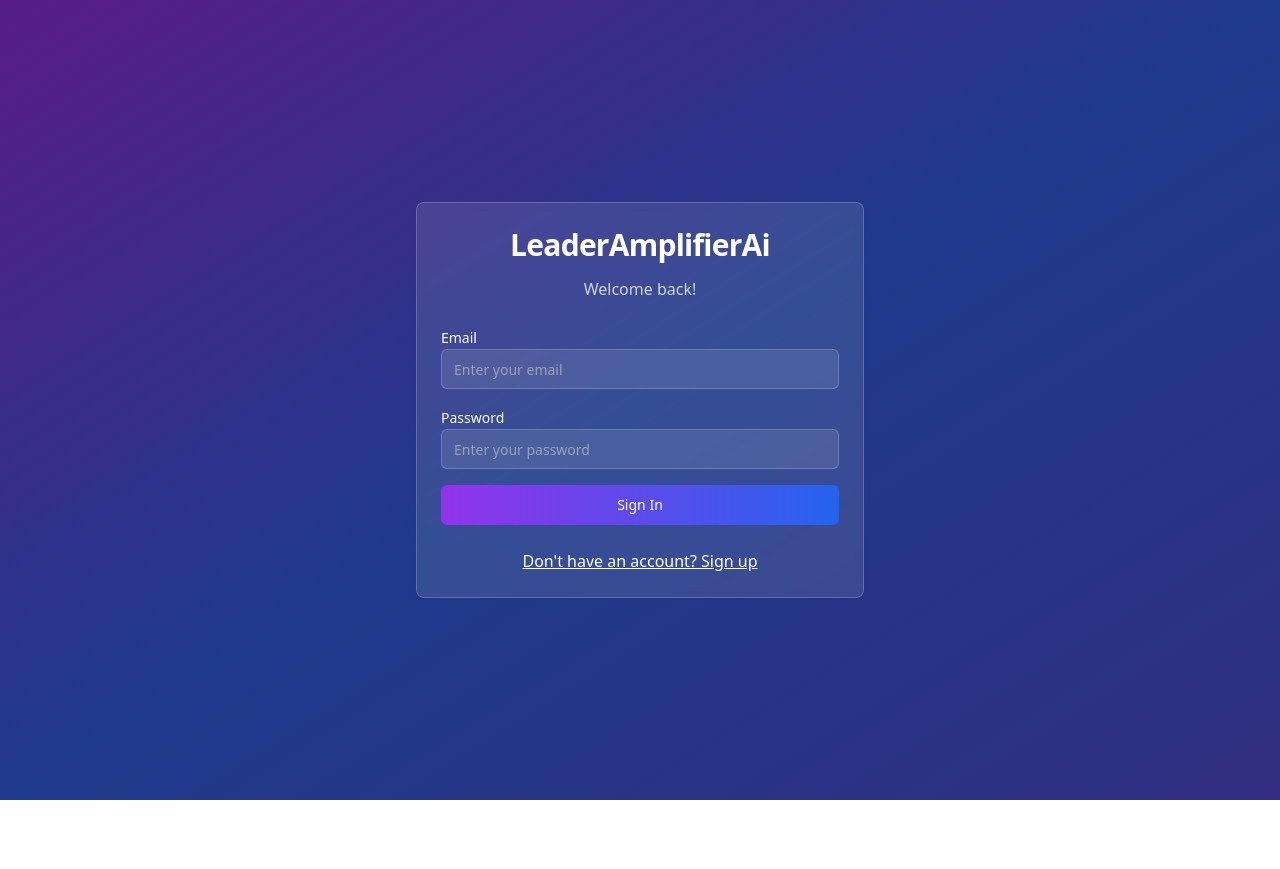
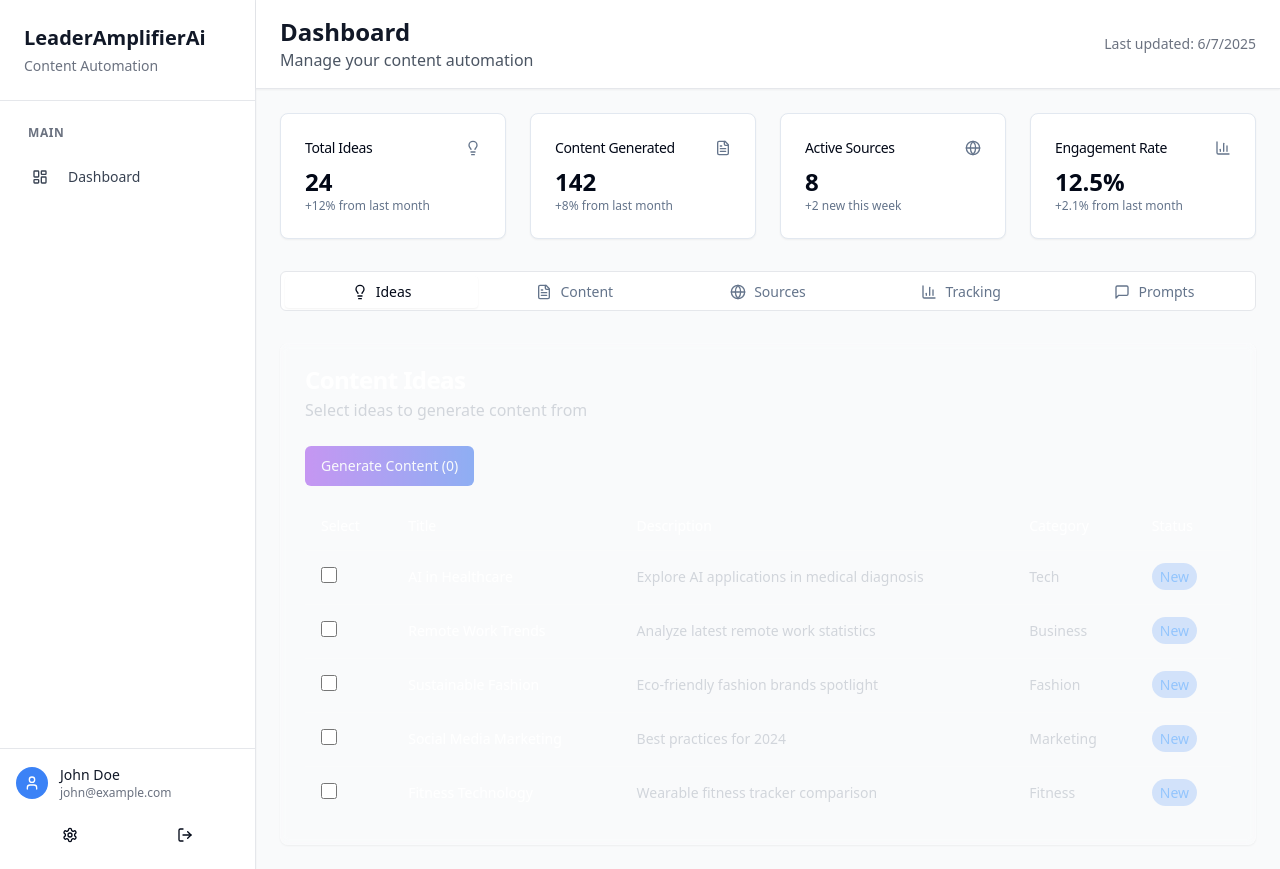
Before and after one commit to bigimpactmerlin/leaderAmplifierAI, a React (Vite) app: page / in a window 1280 px wide. Before the commit the page ends 800 px from the top, so only its background shows below. Built offline with nearby package versions, Linux system fonts and the light colour scheme.

Commit message:
Refactor: Apply dashboard styling
Apply dashboard-style layout and theming to the application.

```diff
--- a/src/components/Dashboard.tsx
+++ b/src/components/Dashboard.tsx
@@ -1,8 +1,9 @@
 
 import { useState } from "react";
 import { Button } from "@/components/ui/button";
+import { Card, CardContent, CardHeader, CardTitle } from "@/components/ui/card";
 import { Tabs, TabsContent, TabsList, TabsTrigger } from "@/components/ui/tabs";
-import { ArrowLeft } from "lucide-react";
+import { LayoutDashboard, Lightbulb, FileText, Globe, BarChart3, MessageSquare, User, Settings, LogOut } from "lucide-react";
 import IdeasTab from "./dashboard-tabs/IdeasTab";
 import ContentTab from "./dashboard-tabs/ContentTab";
 import SourcesTab from "./dashboard-tabs/SourcesTab";
@@ -15,33 +16,136 @@ interface DashboardProps {
 
 const Dashboard = ({ onBack }: DashboardProps) => {
   return (
-    <div className="min-h-screen bg-gradient-to-br from-purple-900 via-blue-900 to-indigo-900 p-4">
-      <div className="max-w-7xl mx-auto">
-        <div className="mb-6">
-          <Button
-            variant="ghost"
-            onClick={onBack}
-            className="text-white hover:bg-white/10 mb-4"
-          >
-            <ArrowLeft className="mr-2 h-4 w-4" />
-            Back
-          </Button>
-
-          <h1 className="text-3xl font-bold text-white mb-2">
-            Dashboard
-          </h1>
-          <p className="text-gray-300">
-            Manage your content automation
-          </p>
+    <div className="min-h-screen bg-gray-50 flex">
+      {/* Sidebar */}
+      <div className="w-64 bg-white shadow-sm border-r border-gray-200 flex flex-col">
+        <div className="p-6 border-b border-gray-200">
+          <h1 className="text-xl font-bold text-gray-900">LeaderAmplifierAi</h1>
+          <p className="text-sm text-gray-500 mt-1">Content Automation</p>
         </div>
 
+        <div className="flex-1 p-4">
+          <nav className="space-y-2">
+            <div className="px-3 py-2 text-xs font-semibold text-gray-500 uppercase tracking-wider">
+              Main
+            </div>
+            <Button variant="ghost" className="w-full justify-start text-gray-700 hover:bg-gray-100">
+              <LayoutDashboard className="mr-3 h-4 w-4" />
+              Dashboard
+            </Button>
+          </nav>
+        </div>
+
+        <div className="p-4 border-t border-gray-200">
+          <div className="flex items-center space-x-3 mb-4">
+            <div className="w-8 h-8 bg-blue-500 rounded-full flex items-center justify-center">
+              <User className="h-4 w-4 text-white" />
+            </div>
+            <div>
+              <p className="text-sm font-medium text-gray-900">John Doe</p>
+              <p className="text-xs text-gray-500">john@example.com</p>
+            </div>
+          </div>
+          <div className="flex space-x-2">
+            <Button variant="ghost" size="sm" className="flex-1">
+              <Settings className="h-4 w-4" />
+            </Button>
+            <Button variant="ghost" size="sm" className="flex-1" onClick={onBack}>
+              <LogOut className="h-4 w-4" />
+            </Button>
+          </div>
+        </div>
+      </div>
+
+      {/* Main Content */}
+      <div className="flex-1 flex flex-col">
+        {/* Header */}
+        <header className="bg-white shadow-sm border-b border-gray-200 px-6 py-4">
+          <div className="flex items-center justify-between">
+            <div>
+              <h2 className="text-2xl font-bold text-gray-900">Dashboard</h2>
+              <p className="text-gray-600">Manage your content automation</p>
+            </div>
+            <div className="flex items-center space-x-4">
+              <div className="text-sm text-gray-500">
+                Last updated: {new Date().toLocaleDateString()}
+              </div>
+            </div>
+          </div>
+        </header>
+
+        {/* Dashboard Content */}
+        <main className="flex-1 p-6">
+          {/* Stats Cards */}
+          <div className="grid grid-cols-1 md:grid-cols-4 gap-6 mb-8">
+            <Card>
+              <CardHeader className="flex flex-row items-center justify-between space-y-0 pb-2">
+                <CardTitle className="text-sm font-medium">Total Ideas</CardTitle>
+                <Lightbulb className="h-4 w-4 text-muted-foreground" />
+              </CardHeader>
+              <CardContent>
+                <div className="text-2xl font-bold">24</div>
+                <p className="text-xs text-muted-foreground">+12% from last month</p>
+              </CardContent>
+            </Card>
+
+            <Card>
+              <CardHeader className="flex flex-row items-center justify-between space-y-0 pb-2">
+                <CardTitle className="text-sm font-medium">Content Generated</CardTitle>
+                <FileText className="h-4 w-4 text-muted-foreground" />
+              </CardHeader>
+              <CardContent>
+                <div className="text-2xl font-bold">142</div>
+                <p className="text-xs text-muted-foreground">+8% from last month</p>
+              </CardContent>
+            </Card>
+
+            <Card>
+              <CardHeader className="flex flex-row items-center justify-between space-y-0 pb-2">
+                <CardTitle className="text-sm font-medium">Active Sources</CardTitle>
+                <Globe className="h-4 w-4 text-muted-foreground" />
+              </CardHeader>
+              <CardContent>
+                <div className="text-2xl font-bold">8</div>
+                <p className="text-xs text-muted-foreground">+2 new this week</p>
+              </CardContent>
+            </Card>
+
+            <Card>
+              <CardHeader className="flex flex-row items-center justify-between space-y-0 pb-2">
+                <CardTitle className="text-sm font-medium">Engagement Rate</CardTitle>
+                <BarChart3 className="h-4 w-4 text-muted-foreground" />
+              </CardHeader>
+              <CardContent>
+                <div className="text-2xl font-bold">12.5%</div>
+                <p className="text-xs text-muted-foreground">+2.1% from last month</p>
+              </CardContent>
+            </Card>
+          </div>
+
+          {/* Tabs */}
           <Tabs defaultValue="ideas" className="w-full">
-          <TabsList className="grid w-full grid-cols-5 mb-6 bg-white/10 backdrop-blur-sm">
-            <TabsTrigger value="ideas" className="text-white data-[state=active]:bg-white/20">Ideas</TabsTrigger>
-            <TabsTrigger value="content" className="text-white data-[state=active]:bg-white/20">Content</TabsTrigger>
-            <TabsTrigger value="sources" className="text-white data-[state=active]:bg-white/20">Sources</TabsTrigger>
-            <TabsTrigger value="tracking" className="text-white data-[state=active]:bg-white/20">Tracking</TabsTrigger>
-            <TabsTrigger value="prompts" className="text-white data-[state=active]:bg-white/20">Prompts</TabsTrigger>
+            <TabsList className="grid w-full grid-cols-5 mb-8 bg-white border border-gray-200">
+              <TabsTrigger value="ideas" className="flex items-center space-x-2">
+                <Lightbulb className="h-4 w-4" />
+                <span>Ideas</span>
+              </TabsTrigger>
+              <TabsTrigger value="content" className="flex items-center space-x-2">
+                <FileText className="h-4 w-4" />
+                <span>Content</span>
+              </TabsTrigger>
+              <TabsTrigger value="sources" className="flex items-center space-x-2">
+                <Globe className="h-4 w-4" />
+                <span>Sources</span>
+              </TabsTrigger>
+              <TabsTrigger value="tracking" className="flex items-center space-x-2">
+                <BarChart3 className="h-4 w-4" />
+                <span>Tracking</span>
+              </TabsTrigger>
+              <TabsTrigger value="prompts" className="flex items-center space-x-2">
+                <MessageSquare className="h-4 w-4" />
+                <span>Prompts</span>
+              </TabsTrigger>
             </TabsList>
 
             <TabsContent value="ideas">
@@ -64,6 +168,7 @@ const Dashboard = ({ onBack }: DashboardProps) => {
               <PromptsTab />
             </TabsContent>
           </Tabs>
+        </main>
       </div>
     </div>
   );
--- a/src/components/dashboard-tabs/SourcesTab.tsx
+++ b/src/components/dashboard-tabs/SourcesTab.tsx
@@ -1,16 +1,85 @@
 
 import { Card, CardContent, CardHeader, CardTitle } from "@/components/ui/card";
+import { Button } from "@/components/ui/button";
+import { Input } from "@/components/ui/input";
+import { Badge } from "@/components/ui/badge";
+import { Plus, Globe, Trash2 } from "lucide-react";
+import { useState } from "react";
 
 const SourcesTab = () => {
+  const [sources, setSources] = useState([
+    { id: 1, type: "Website", url: "https://techcrunch.com", status: "Active" },
+    { id: 2, type: "RSS Feed", url: "https://feeds.feedburner.com/venturebeat", status: "Active" },
+    { id: 3, type: "Social Media", url: "@elonmusk", status: "Inactive" },
+  ]);
+
+  const [newSource, setNewSource] = useState("");
+
+  const addSource = () => {
+    if (newSource.trim()) {
+      setSources([...sources, {
+        id: Date.now(),
+        type: newSource.includes("@") ? "Social Media" : newSource.includes("feed") ? "RSS Feed" : "Website",
+        url: newSource,
+        status: "Active"
+      }]);
+      setNewSource("");
+    }
+  };
+
+  const removeSource = (id: number) => {
+    setSources(sources.filter(source => source.id !== id));
+  };
+
   return (
-    <Card className="bg-white/10 backdrop-blur-sm border-white/20">
+    <Card className="bg-white border border-gray-200">
       <CardHeader>
-        <CardTitle className="text-white">Content Sources</CardTitle>
-        <p className="text-gray-300">Manage your content sources and feeds</p>
+        <CardTitle className="flex items-center text-gray-900">
+          <Globe className="mr-2 h-5 w-5" />
+          Content Sources
+        </CardTitle>
+        <p className="text-gray-600">Manage your content sources and feeds</p>
       </CardHeader>
       <CardContent>
-        <div className="text-white">
-          <p>Sources management coming soon...</p>
+        <div className="space-y-6">
+          {/* Add New Source */}
+          <div className="flex space-x-2">
+            <Input
+              placeholder="Enter website URL, RSS feed, or social handle..."
+              value={newSource}
+              onChange={(e) => setNewSource(e.target.value)}
+              className="flex-1"
+            />
+            <Button onClick={addSource}>
+              <Plus className="h-4 w-4 mr-2" />
+              Add Source
+            </Button>
+          </div>
+
+          {/* Sources List */}
+          <div className="space-y-3">
+            {sources.map((source) => (
+              <div key={source.id} className="flex items-center justify-between p-3 border border-gray-200 rounded-lg">
+                <div className="flex items-center space-x-3">
+                  <Badge variant={source.type === "Website" ? "default" : source.type === "RSS Feed" ? "secondary" : "outline"}>
+                    {source.type}
+                  </Badge>
+                  <span className="text-gray-900">{source.url}</span>
+                  <Badge variant={source.status === "Active" ? "default" : "secondary"}>
+                    {source.status}
+                  </Badge>
+                </div>
+                <Button
+                  variant="ghost"
+                  size="sm"
+                  onClick={() => removeSource(source.id)}
+                  className="text-red-600 hover:text-red-800"
+                >
+                  <Trash2 className="h-4 w-4" />
+                </Button>
+              </div>
+            ))}
+          </div>
         </div>
       </CardContent>
     </Card>
--- a/src/components/dashboard-tabs/TrackingTab.tsx
+++ b/src/components/dashboard-tabs/TrackingTab.tsx
@@ -1,16 +1,44 @@
 
 import { Card, CardContent, CardHeader, CardTitle } from "@/components/ui/card";
+import { BarChart3, TrendingUp, Eye, Heart, Share } from "lucide-react";
 
 const TrackingTab = () => {
+  const metrics = [
+    { name: "Views", value: "12,543", change: "+12.5%", icon: Eye },
+    { name: "Likes", value: "2,847", change: "+8.2%", icon: Heart },
+    { name: "Shares", value: "651", change: "+15.7%", icon: Share },
+    { name: "Engagement Rate", value: "4.2%", change: "+2.1%", icon: TrendingUp },
+  ];
+
   return (
-    <Card className="bg-white/10 backdrop-blur-sm border-white/20">
+    <Card className="bg-white border border-gray-200">
       <CardHeader>
-        <CardTitle className="text-white">Performance Tracking</CardTitle>
-        <p className="text-gray-300">Track your content performance and analytics</p>
+        <CardTitle className="flex items-center text-gray-900">
+          <BarChart3 className="mr-2 h-5 w-5" />
+          Performance Tracking
+        </CardTitle>
+        <p className="text-gray-600">Track your content performance and analytics</p>
       </CardHeader>
       <CardContent>
-        <div className="text-white">
-          <p>Analytics and tracking coming soon...</p>
+        <div className="grid grid-cols-1 md:grid-cols-2 lg:grid-cols-4 gap-4 mb-6">
+          {metrics.map((metric) => (
+            <div key={metric.name} className="p-4 border border-gray-200 rounded-lg">
+              <div className="flex items-center justify-between mb-2">
+                <metric.icon className="h-4 w-4 text-gray-500" />
+                <span className="text-sm text-green-600 font-medium">{metric.change}</span>
+              </div>
+              <div className="text-2xl font-bold text-gray-900">{metric.value}</div>
+              <div className="text-sm text-gray-500">{metric.name}</div>
+            </div>
+          ))}
+        </div>
+
+        <div className="p-8 text-center border border-gray-200 rounded-lg bg-gray-50">
+          <BarChart3 className="h-12 w-12 text-gray-400 mx-auto mb-4" />
+          <h3 className="text-lg font-medium text-gray-900 mb-2">Advanced Analytics Coming Soon</h3>
+          <p className="text-gray-600">
+            Detailed charts and insights will be available here to help you track your content performance.
+          </p>
         </div>
       </CardContent>
     </Card>
--- a/src/pages/Index.tsx
+++ b/src/pages/Index.tsx
@@ -8,7 +8,7 @@ import Dashboard from "@/components/Dashboard";
 type AppState = "auth" | "welcome" | "form" | "dashboard";
 
 const Index = () => {
-  const [appState, setAppState] = useState<AppState>("auth");
+  const [appState, setAppState] = useState<AppState>("dashboard");
 
   const handleAuthSuccess = () => {
     setAppState("welcome");
@@ -31,7 +31,7 @@ const Index = () => {
   };
 
   return (
-    <div className="min-h-screen bg-gradient-to-br from-purple-900 via-blue-900 to-indigo-900">
+    <div className="min-h-screen bg-gray-50">
       {appState === "auth" && (
         <AuthPage onAuthSuccess={handleAuthSuccess} />
       )}
```
Lines whose indentation alone changed are shown as unchanged.
